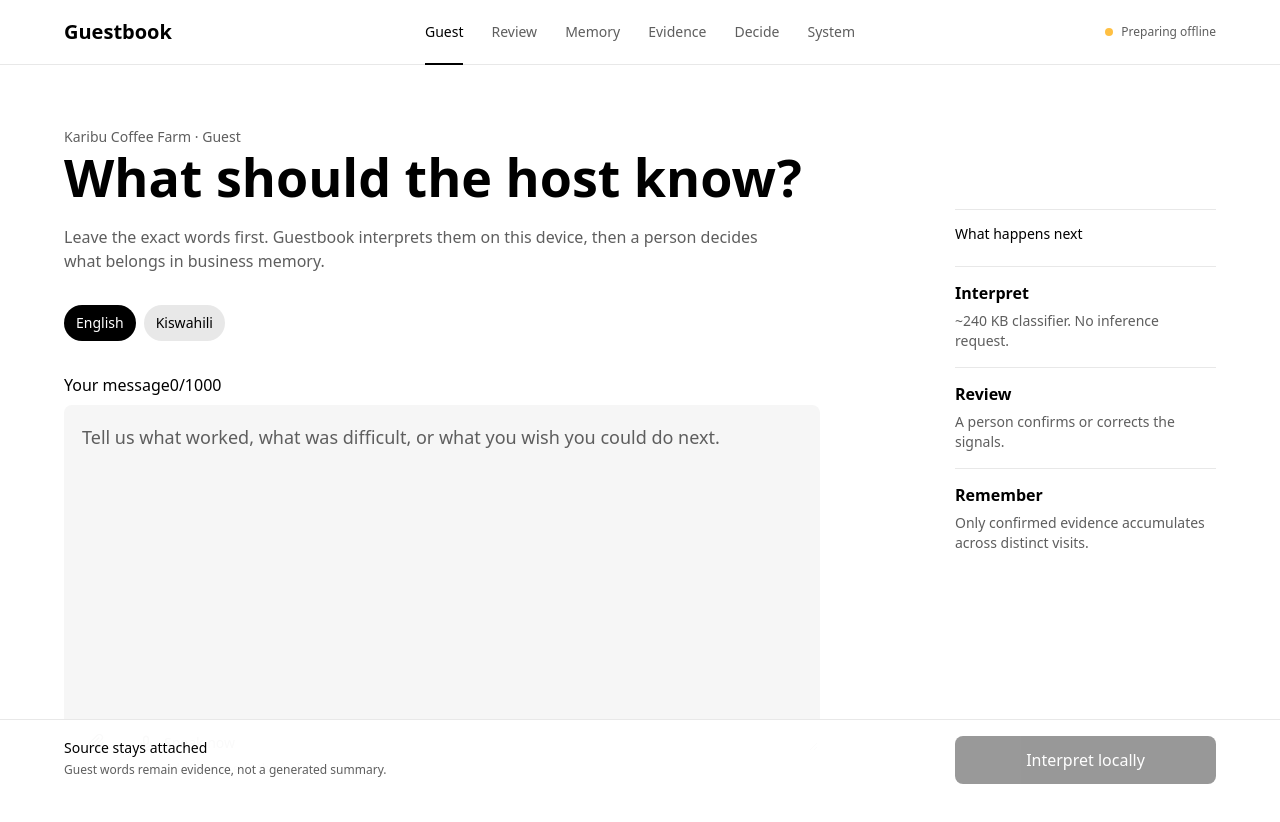
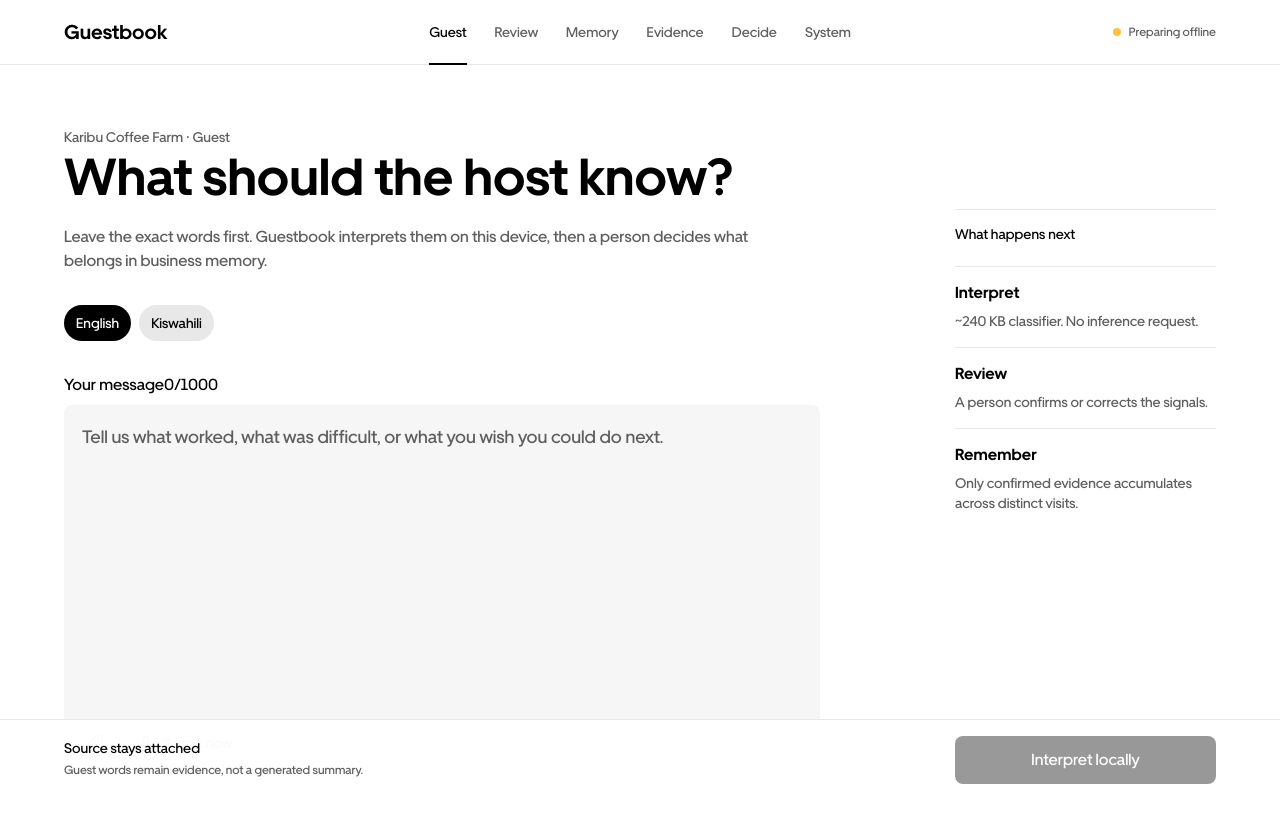
Before and after one commit to Davemafy/Guestbook, a React (Vite) app: page / in a window 1280 px wide. Shown: the top 822 px of the page. Built offline with nearby package versions, Linux system fonts and the light colour scheme.

Commit message:
fix: restore known-working Uber Move webfont assets

```diff
--- a/src/styles.css
+++ b/src/styles.css
@@ -1,6 +1,6 @@
 @font-face {
   font-family: "Uber Move";
-  src: url("/fonts/UberMoveMedium.woff2") format("woff2");
+  src: url("/fonts/uber-move-medium.woff2") format("woff2");
   font-style: normal;
   font-weight: 500;
   font-display: swap;
@@ -8,7 +8,7 @@
 
 @font-face {
   font-family: "Uber Move";
-  src: url("/fonts/UberMoveBold.woff2") format("woff2");
+  src: url("/fonts/uber-move-bold.woff2") format("woff2");
   font-style: normal;
   font-weight: 700;
   font-display: swap;
```
